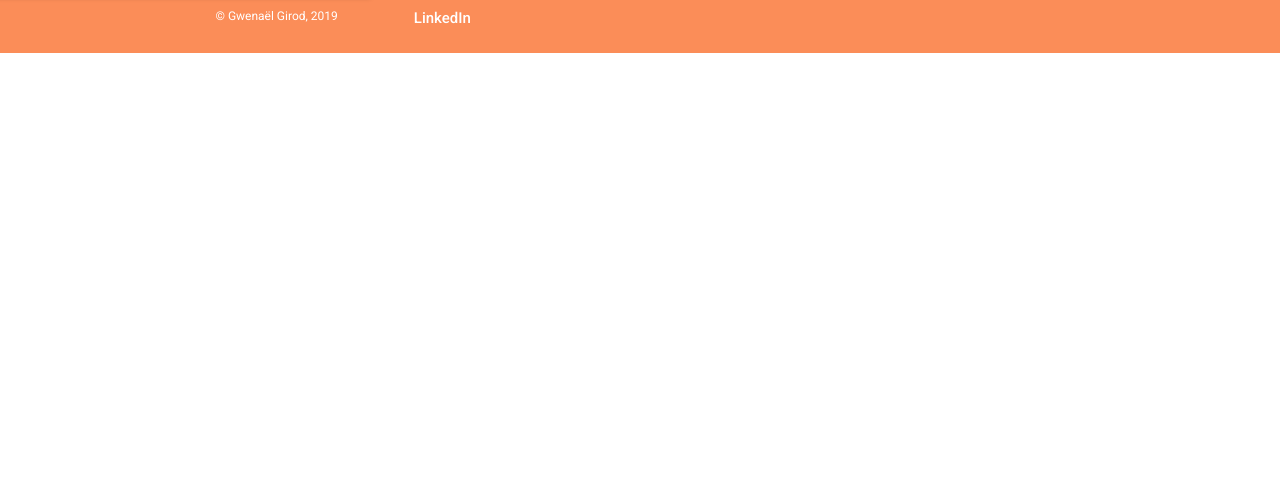
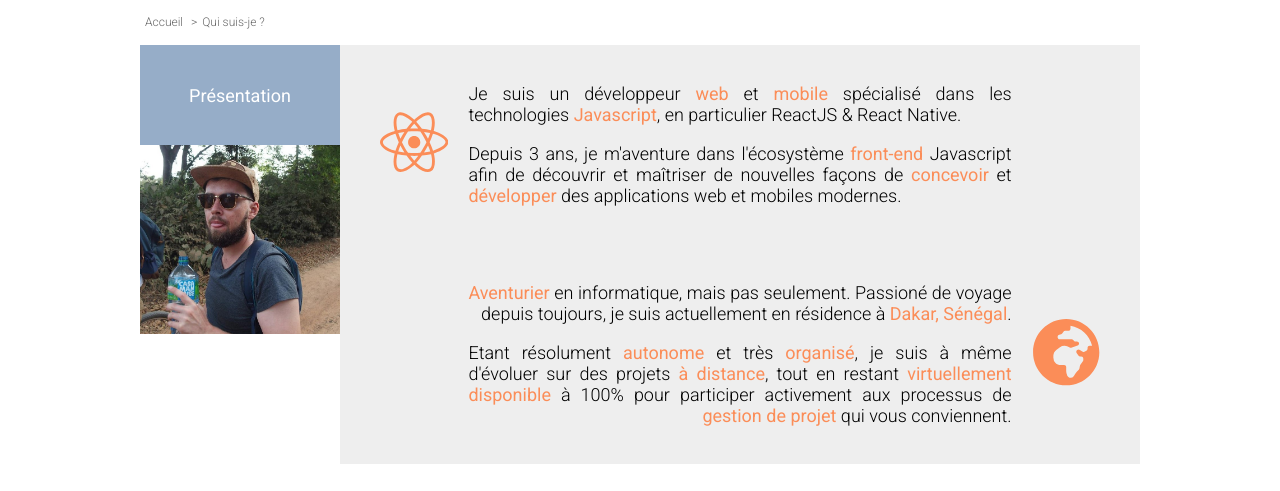
Before and after one commit to Dogson/gwenaelgirod.com, a Gatsby site: page /whoAmI in a window 1280 px wide. Shown: the part 516-1007 px from the top of the page. Before the commit the page ends 800 px from the top, so only its background shows below. Built offline with nearby package versions, Linux system fonts and the light colour scheme; Gatsby itself is replaced by a stand-in of ours.

Commit message:
Section "presentation" of Who Am I

```diff
--- a/package.json
+++ b/package.json
@@ -27,6 +27,7 @@
     "react-dotdotdot": "^1.3.0",
     "react-helmet": "^5.2.1",
     "react-icons": "^3.6.1",
+    "react-on-screen": "^2.1.1",
     "react-slick": "^0.24.0",
     "showdown": "^1.9.0"
   },
--- a/src/pages/whoAmI.js
+++ b/src/pages/whoAmI.js
@@ -1,13 +1,121 @@
 import React from "react"
 import PageLayout from "../layouts/pageLayout";
 import SectionLayout from "../layouts/sectionLayout"
+import TrackVisibility from 'react-on-screen';
+import {FaGlobeAfrica, FaReact} from 'react-icons/fa';
+import styles from "./whoAmI.module.scss"
+import cx from "classnames";
+import {MEDIA_CATEGORIES} from "../helpers/const";
 
-const WhoAmIPage = () => (
-    <PageLayout>
-        <SectionLayout title="Qui suis-je ?" odd>
-            <div> C'est ça que je suis koh </div>
+
+const WhoAmIPage = () => {
+    const navigationItems = [
+        {
+            title: "Accueil",
+            path: '/'
+        },
+        {
+            title: "Qui suis-je ?",
+            path: '/whoAmI/'
+        }
+    ];
+    return <PageLayout>
+        <div className={styles.descriptionHeader}>
+            <div className={styles.descriptionSectionTitle}>
+                <span>Qui suis-je ?</span>
+            </div>
+            <img className={styles.descriptionBackgroundImage} src={"/assets/images/moi-cover.jpg"}
+                 alt="Je suis un paysage Casamançais" height="100%"
+                 width="100%"/>
+        </div>
+        <SectionLayout noPaddingTop navigationPath={navigationItems}>
+            <TrackVisibility partialVisibility={true}>
+                <div className={styles.descriptionContainer}>
+                    <TrackVisibility partialVisibility={true}>
+                        <DescriptionLeftPanel/>
+                    </TrackVisibility>
+                    <div style={{zIndex: 3}}>
+                        <TrackVisibility partialVisibility={true}>
+                            <DescriptionBody/>
+                        </TrackVisibility>
+                    </div>
+                </div>
+            </TrackVisibility>
         </SectionLayout>
     </PageLayout>
-);
+};
+
+const DescriptionLeftPanel = ({isVisible}) => {
+    let classNames = cx(styles.descriptionLeftPanel, {[styles.visible]: isVisible});
+    return <div className={classNames}>
+        <div className={styles.title}>
+            Présentation
+        </div>
+        <img className={styles.image} src={"/assets/images/moi.jpg"} alt="S'hydrater, c'est important !"
+             height="100%" width="100%"/>
+    </div>
+};
+
+
+const DescriptionBody = ({isVisible}) => {
+    let classNames = cx(styles.bodyWrapper, {[styles.visible]: isVisible});
+    return <div className={classNames}>
+        <div className={styles.body}>
+            <TrackVisibility partialVisibility={true}>
+                <DescriptionSection1/>
+            </TrackVisibility>
+            <TrackVisibility partialVisibility={true}>
+                <DescriptionSection2/>
+            </TrackVisibility>
+        </div>
+    </div>
+};
+
+const DescriptionSection1 = ({isVisible}) => {
+    let classNames = cx(styles.bodySection, styles.bodySection1, {[styles.visible]: isVisible});
+    return <div className={classNames}>
+        <div>
+            <FaReact className={styles.descriptionIcon}/>
+        </div>
+        <div>
+            <p>
+                Je suis un développeur <strong>web</strong> et <strong>mobile</strong> spécialisé dans les
+                technologies <strong>Javascript</strong>
+                , en particulier ReactJS
+                & React Native.
+            </p>
+            <p>
+                Depuis 3 ans, je m'aventure dans l'écosystème <strong>front-end</strong> Javascript
+                afin de découvrir et maîtriser de
+                nouvelles façons de <strong>concevoir</strong> et <strong>développer</strong> des applications web et
+                mobiles modernes.
+            </p>
+        </div>
+        <div className={styles.transparent}>
+            <FaReact className={styles.descriptionIcon}/>
+        </div>
+    </div>;
+};
+
+const DescriptionSection2 = ({isVisible}) => {
+    let classNames = cx(styles.bodySection, styles.bodySection2, {[styles.visible]: isVisible});
+    return <div className={classNames}>
+        <div className={styles.transparent}><FaGlobeAfrica className={styles.descriptionIcon}/></div>
+        <div><p>
+            <strong>Aventurier</strong> en informatique, mais pas seulement. Passioné de voyage depuis
+            toujours, je
+            suis actuellement en résidence à <strong>Dakar, Sénégal</strong>.
+
+        </p>
+            <p>
+                Etant résolument <strong>autonome</strong> et très <strong>organisé</strong>, je suis à même d'évoluer
+                sur des projets <strong>à distance</strong>, tout en
+                restant <strong>virtuellement disponible</strong> à 100% pour participer activement aux
+                processus de <strong>gestion de projet</strong> qui
+                vous conviennent. </p>
+        </div>
+        <div><FaGlobeAfrica className={styles.descriptionIcon}/></div>
+    </div>;
+};
 
 export default WhoAmIPage;
--- /dev/null
+++ b/src/pages/whoAmI.module.scss
@@ -0,0 +1,173 @@
+@import "../styles/global";
+
+.descriptionHeader {
+  height: 300px;
+  background-color: $background-secondary;
+  opacity: 1;
+  position: relative;
+  @extend .flexColumn;
+  @extend .flexCenter;
+
+  .descriptionSectionTitle {
+    @extend .sectionTitle;
+    align-self: center;
+    z-index: 3;
+  }
+
+  .descriptionBackgroundImage {
+    position: absolute;
+    left: 0;
+    top: 0;
+    object-fit: cover;
+    opacity: 0.6;
+    z-index: 2;
+  }
+}
+
+.descriptionContainer {
+  @extend .flexRow;
+
+  strong {
+    color: $color-main;
+    font-weight: $weight-regular;
+  }
+
+  .descriptionLeftPanel {
+    width: 200px;
+    transition: all 0.7s ease-in-out;
+    opacity: 0;
+    transform: translateX(200px);
+    z-index: 1;
+
+    &.visible {
+      opacity: 1;
+      transition: all 0.7s ease-in-out 0.7s;
+      transform: translateX(0px);
+    }
+
+    .title {
+      @extend .flexRow;
+      @extend .flexCenter;
+      @extend .flexAlignCenter;
+      background-color: $background-secondary;
+      color: white;
+      height: 100px;
+    }
+
+    .image {
+      object-fit: cover;
+    }
+  }
+
+  .body {
+    display: flex;
+    flex-direction: column;
+    justify-content: space-between;
+    align-items: center;
+    flex-wrap: wrap;
+    flex: 1;
+    margin-left: 20px;
+    margin-right: 20px;
+
+    // workaround for space evenly on IE
+    &:before,
+    &:after {
+      content: '';
+      display: block;
+    }
+  }
+
+  // workaround for IE
+  .bodyWrapper {
+    z-index: 3;
+    flex: 1;
+    flex-direction: row;
+    background-color: white;
+    transition: all 0.7s ease-in-out 0.7s;
+
+    &.visible {
+      background-color: #EEEEEE;
+      transition: all 0.7s ease-in-out 0.7s;
+    }
+  }
+
+  .bodySection {
+    opacity: 0;
+    display: flex;
+    flex-direction: row;
+    align-items: center;
+    justify-content: space-between;
+    margin: 20px 0 20px 0;
+
+    &.visible {
+      transform: translateX(0px);
+      margin-right: 0;
+      opacity: 1;
+    }
+
+    p {
+      font-weight: $weight-light;
+      text-align: justify;
+      max-width: 600px;
+    }
+  }
+
+
+  .bodySection1 {
+    transform: translateX(100px);
+
+    &.visible {
+      transition: all 0.7s ease-in-out;
+    }
+  }
+
+  .bodySection2 {
+    transform: translateX(-100px);
+
+    &.visible {
+      transition: all 0.7s ease-in-out 0.4s;
+    }
+
+    p {
+      text-align-last: right;
+    }
+  }
+
+  .descriptionIcon {
+    width: 3.8em;
+    height: 3.8em;
+    margin: 0 20px 0 20px;
+    color: $color-main;
+  }
+
+  .transparent {
+    opacity: 0;
+  }
+}
+
+@media screen and (max-width: 1000px) {
+  .descriptionContainer {
+    .bodySection {
+      flex-direction: column;
+      text-align: left;
+    }
+
+    .bodySection2 {
+      flex-direction: column-reverse;
+
+      p {
+        text-align-last: left;
+      }
+    }
+
+    .descriptionIcon {
+      width: 2em;
+      height: 2em;
+    }
+
+    .transparent {
+      width: 0;
+      height: 0;
+    }
+  }
+}
```
Also changed, not shown: static/assets/images/moi-cover.jpg (added), static/assets/images/moi.jpg (added), 1 other file.
